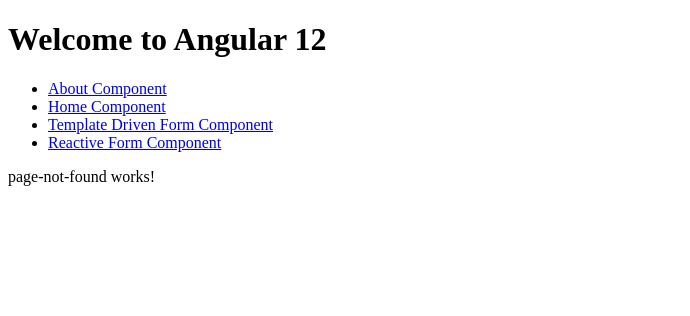
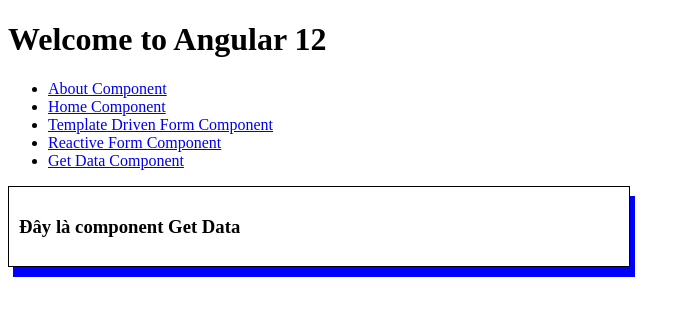
Before and after one commit to luule208/Angular12, an Angular app: page /getdata in a window 1280 px wide. Shown: the top 316 px of the page, without its empty margins (0-690 px from the left). Built offline with nearby package versions, Linux system fonts and the light colour scheme; no server answers; data requests are answered from the project's data file.

Commit message:
update code

```diff
--- /dev/null
+++ b/JsonServer/db.json
@@ -0,0 +1,10 @@
+{
+  "posts": [
+    { "id": 1, "title": "json-server", "author": "typicode" }
+  ],
+  "comments": [
+    { "id": 1, "body": "some comment", "postId": 1 },
+    { "id": 2, "body": "some comment 2", "postId": 2 }
+  ],
+  "profile": { "name": "typicode" }
+}
--- /dev/null
+++ b/JsonServer/routes.json
@@ -0,0 +1,3 @@
+{
+	"/:resource/:id/show": "/:resource/:id"
+}
--- /dev/null
+++ b/src/app/Services/http-server.service.ts
@@ -0,0 +1,28 @@
+import { HttpClient, HttpHeaders } from '@angular/common/http';
+import { Injectable } from '@angular/core';
+import { Observable } from 'rxjs';
+
+@Injectable({
+  providedIn: 'root',
+})
+export class HttpServerService {
+  private REST_API_SERVER = 'http://localhost:3000';
+  private REST_API_SERVER_RANDOM_USERS = 'https://randomuser.me/api/?results=';
+  private httpOptions = {
+    headers: new HttpHeaders({
+      'Content-Type': 'application/json',
+      // Authorization: 'my-auth-token'
+    }),
+  };
+  constructor(private httpClient: HttpClient) {}
+
+  public getComments(): Observable<any> {
+    const url = `${this.REST_API_SERVER}/comments`;
+    return this.httpClient.get<any>(url, this.httpOptions);
+  }
+  public getRandomUsers(userNumber: number = 1): Observable<any> {
+    const url = `${this.REST_API_SERVER_RANDOM_USERS}` + userNumber;
+    console.log(url);
+    return this.httpClient.get<any>(url, this.httpOptions);
+  }
+}
--- a/src/app/app-routing.module.ts
+++ b/src/app/app-routing.module.ts
@@ -1,6 +1,7 @@
 import { NgModule } from '@angular/core';
 import { RouterModule, Routes } from '@angular/router';
 import { AboutComponent } from './about/about.component';
+import { GetDataComponent } from './get-data/get-data.component';
 import { HomeComponent } from './home/home.component';
 import { PageNotFoundComponent } from './page-not-found/page-not-found.component';
 import { ReactiveFormComponent } from './reactive-form/reactive-form.component';
@@ -11,6 +12,7 @@
   { path: 'home', component: HomeComponent },
   { path: 'templateform', component: TemplateDrivenFormComponent },
   { path: 'reactiveform', component: ReactiveFormComponent },
+  { path: 'getdata', component: GetDataComponent },
   { path: '**', component: PageNotFoundComponent },
 ];
 
--- a/src/app/app.component.html
+++ b/src/app/app.component.html
@@ -15,6 +15,10 @@
             <a routerLink="/reactiveform" routerLinkActive="active" ariaCurrentWhenActive="page">Reactive Form
                 Component</a>
         </li>
+        <li>
+            <a routerLink="/getdata" routerLinkActive="active" ariaCurrentWhenActive="page">Get Data
+                Component</a>
+        </li>
     </ul>
 </nav>
 <router-outlet></router-outlet>
--- /dev/null
+++ b/src/app/get-data/get-data.component.html
@@ -0,0 +1,3 @@
+<div class="getdata">
+    <h3>Đây là component Get Data</h3>
+</div>
--- /dev/null
+++ b/src/app/get-data/get-data.component.scss
@@ -0,0 +1,6 @@
+.getdata {
+    border: 1px solid;
+    padding: 10px;
+    box-shadow: 5px 10px blue;
+    width: 600px;
+}
--- /dev/null
+++ b/src/app/get-data/get-data.component.ts
@@ -0,0 +1,20 @@
+import { Component, OnInit } from '@angular/core';
+import { HttpServerService } from '../Services/http-server.service';
+
+@Component({
+  selector: 'app-get-data',
+  templateUrl: './get-data.component.html',
+  styleUrls: ['./get-data.component.scss'],
+})
+export class GetDataComponent implements OnInit {
+  constructor(private httpServerService: HttpServerService) {}
+
+  ngOnInit(): void {
+    this.httpServerService.getComments().subscribe((data) => {
+      console.log('getComments', data);
+    });
+    this.httpServerService.getRandomUsers(6).subscribe((data) => {
+      console.log('getRandomUsers', data.results);
+    });
+  }
+}
```
Also changed, not shown: src/app/app.module.ts (+10 -1 lines), JsonServer/commands.txt (added), 2 other files (tests, documents, lock files or other folders).
